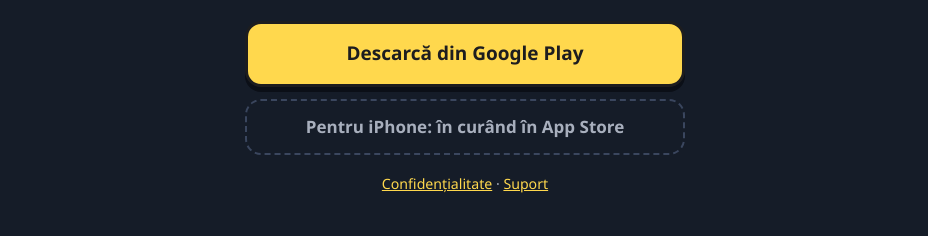
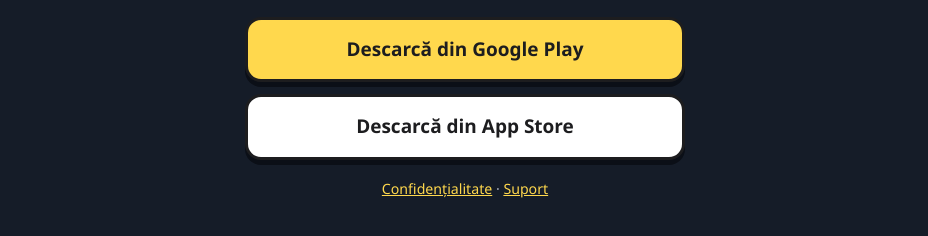
Before and after one commit to UrsaOvidiu/jocul-intersectiilor-politica, a plain HTML site: page descarca.html in a window 1280 px wide. Shown: the part 422-658 px from the top of the page, without its empty margins (175-1103 px from the left). Drawn offline with Linux system fonts and the light colour scheme.

Commit message:
Descarcare: butonul App Store
Co-Authored-By: Claude Opus 5.5 <noreply@anthropic.com>

```diff
--- a/descarca.html
+++ b/descarca.html
@@ -40,7 +40,7 @@
 </main>
 <script>
   // ID-ul numeric din App Store Connect, după publicarea pe iPhone (același ca APP_STORE_ID din joc)
-  var APP_STORE_ID = '';
+  var APP_STORE_ID = '6833484699';
   var PLAY = 'https://play.google.com/store/apps/details?id=ro.scoalasoferi.puzzle';
   var ios = /iPhone|iPad|iPod/i.test(navigator.userAgent) || (navigator.platform === 'MacIntel' && navigator.maxTouchPoints > 1);
   var android = /Android/i.test(navigator.userAgent);
```
